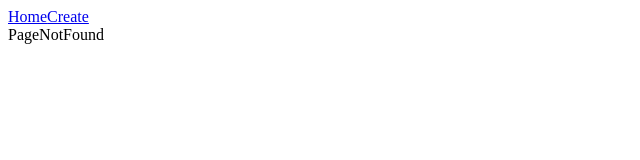
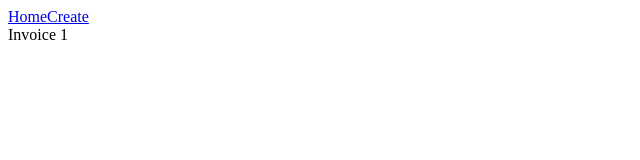
Before and after one commit to AdrianChojnacki/Accounting-Application, a React (Create React App) app: page /invoice/1 in a window 1280 px wide. Shown: the top 160 px of the page, without its empty margins (0-640 px from the left). Built offline with nearby package versions, Linux system fonts and the light colour scheme.

Commit message:
Add Invoice page

```diff
--- a/src/App.tsx
+++ b/src/App.tsx
@@ -3,6 +3,7 @@ import { BrowserRouter as Router, Routes, Route } from "react-router-dom";
 import Header from "./components/Header";
 import Home from "./pages/Home";
 import Create from "./pages/Create";
+import Invoice from "./pages/Invoice";
 import PageNotFound from "./pages/PageNotFound";
 
 function App() {
@@ -12,6 +13,7 @@ function App() {
       <Routes>
         <Route path="/" element={<Home />} />
         <Route path="/create" element={<Create />} />
+        <Route path="/invoice/:id" element={<Invoice />} />
         <Route path="*" element={<PageNotFound />} />
       </Routes>
     </Router>
--- /dev/null
+++ b/src/pages/Invoice.tsx
@@ -0,0 +1,7 @@
+import React from "react";
+import { useParams } from "react-router-dom";
+
+export default function Invoice() {
+  const { id } = useParams();
+  return <div>Invoice {id}</div>;
+}
```
